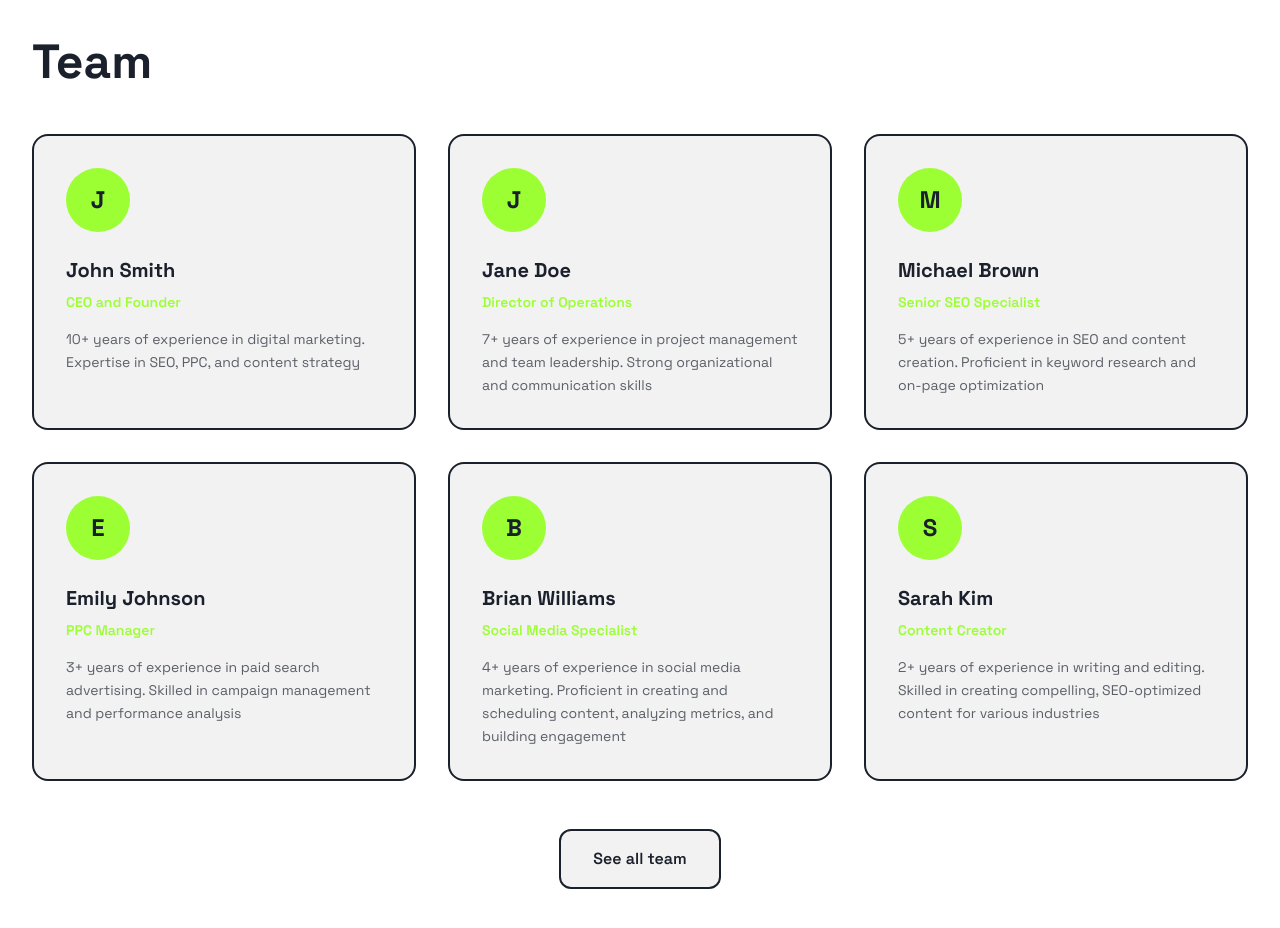
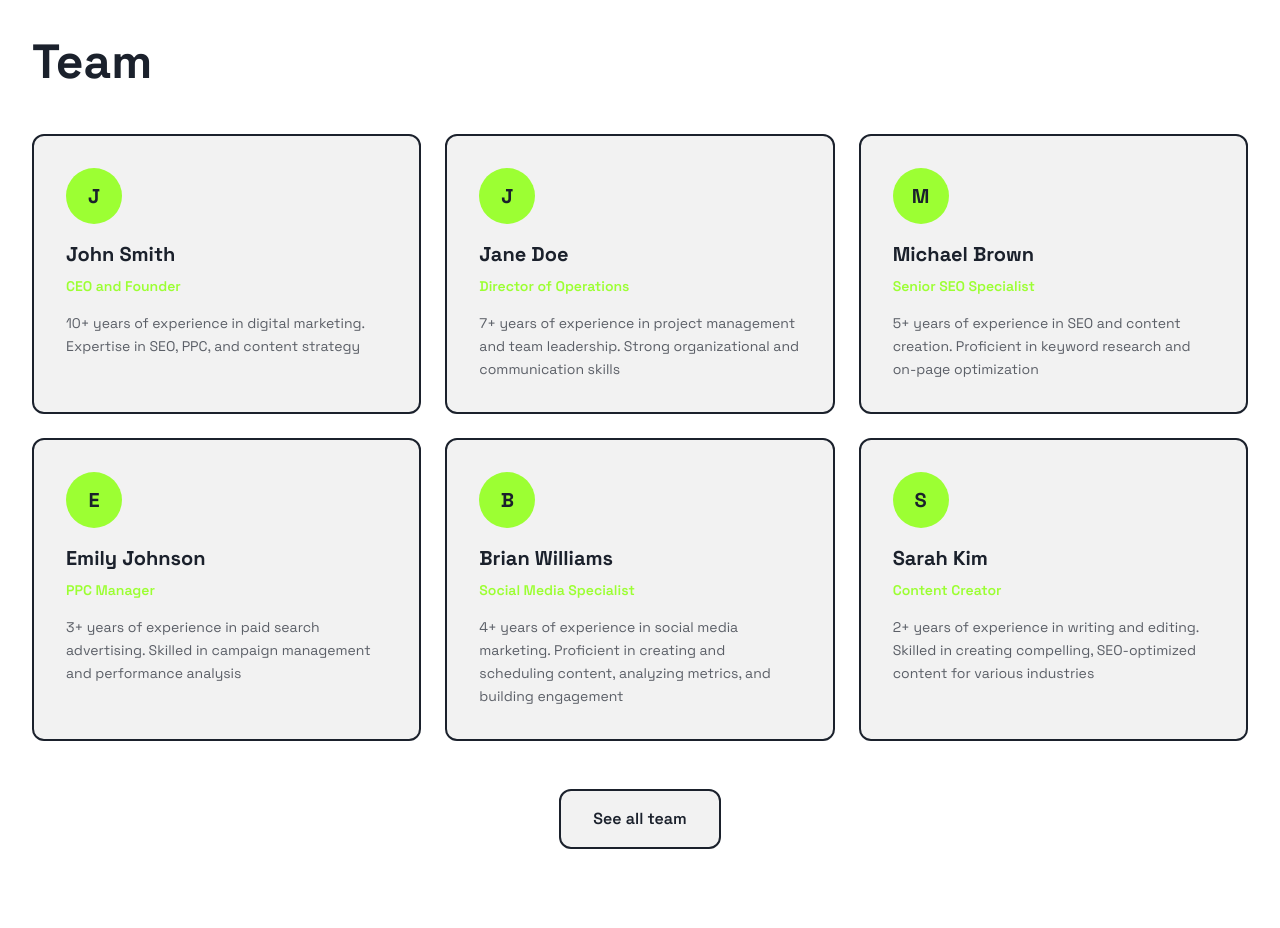
Before and after one commit to spoilers21/positivus-website-build, a React (Vite) app: page / in a window 1280 px wide. Shown: the part 4600-5528 px from the top of the page. Built offline with nearby package versions, Linux system fonts and the light colour scheme.

Commit message:
completionId: cgen-0ad51f1a7613490da26ee43a4bd10658
cgen-0ad51f1a7613490da26ee43a4bd10658

```diff
--- a/client/components/TeamSection.tsx
+++ b/client/components/TeamSection.tsx
@@ -45,14 +45,14 @@ export default function TeamSection() {
           Team
         </h2>
 
-        <div className="grid grid-cols-1 md:grid-cols-2 lg:grid-cols-3 gap-8 mb-12">
+        <div className="grid grid-cols-1 md:grid-cols-2 lg:grid-cols-3 gap-6 mb-12">
           {teamMembers.map((member, index) => (
             <div
               key={index}
-              className="p-8 bg-secondary rounded-2xl border-2 border-foreground hover:shadow-lg transition-shadow"
+              className="p-6 md:p-8 bg-secondary rounded-xl border-2 border-foreground hover:shadow-lg transition-shadow"
             >
-              <div className="w-16 h-16 bg-primary rounded-full mb-6 flex items-center justify-center">
-                <span className="text-2xl font-bold text-primary-foreground">
+              <div className="w-14 h-14 bg-primary rounded-full mb-4 flex items-center justify-center">
+                <span className="text-xl font-bold text-primary-foreground">
                   {member.name.charAt(0)}
                 </span>
               </div>
```
